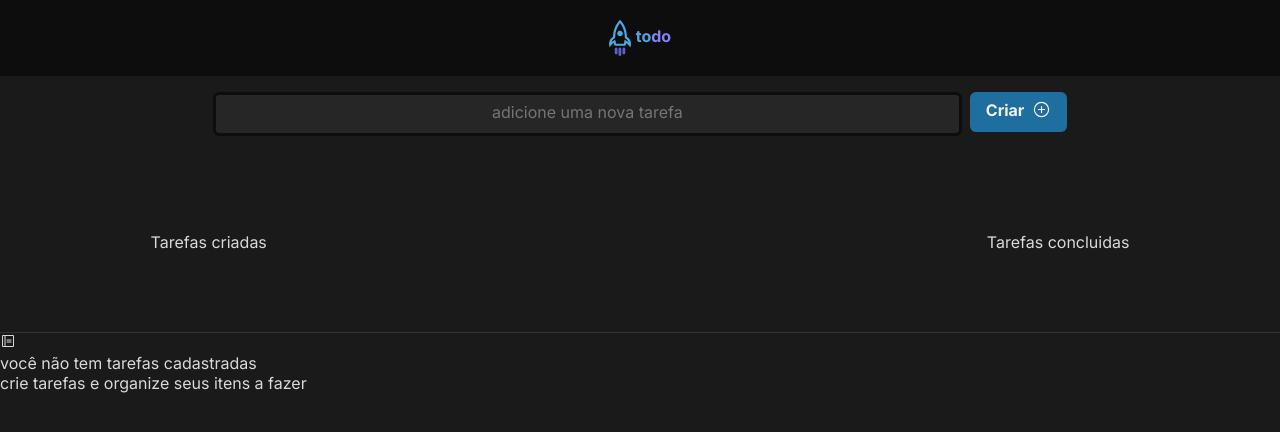
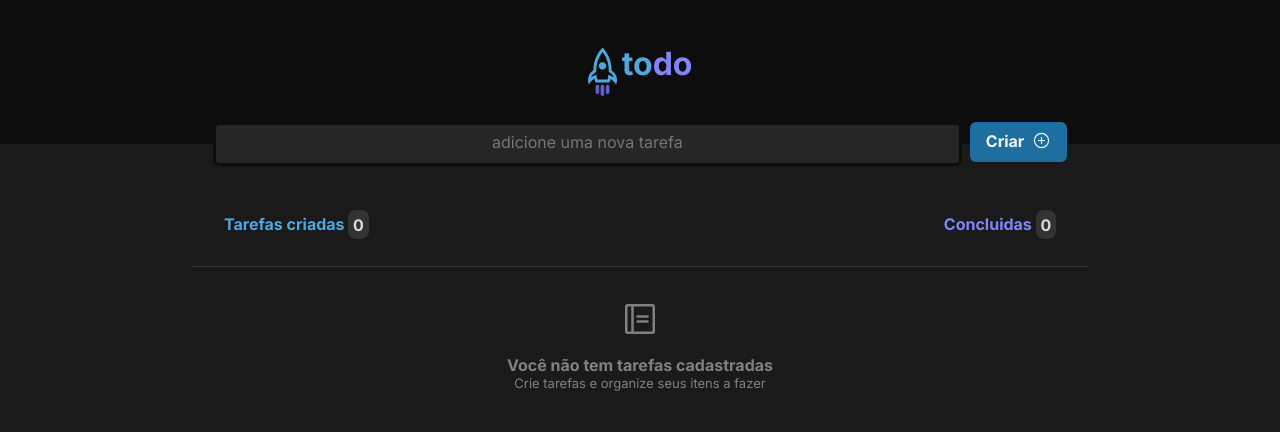
Before and after one commit to MiKoding/project-react-challenge-01, a React (Vite) app: page / in a window 1280 px wide. Shown: the top 432 px of the page. Built offline with nearby package versions, Linux system fonts and the light colour scheme.

Commit message:
atualizações do repositorio clonado

```diff
--- a/src/components/Header.module.css
+++ b/src/components/Header.module.css
@@ -2,13 +2,20 @@
     background: var(--gray-700);
     display: flex;
     justify-content: center;
-    padding: 1.25rem 0;
+    padding: 3rem 0;
     color: var(--purple);
     font-weight: 700;
     line-height: 200%;
+
 }
+
 .logo{
     display: flex;
+    height: 3rem;
+}
+
+.logo p{
+    font-size: 2rem;
 }
 .header img{
     margin-right:0.3rem;
@@ -17,3 +24,7 @@
 .header span{
     color: var(--blue);
 }
+
+.cadasterForm{
+    margin-top: calc(0px - 2rem - 6px);
+}
--- a/src/components/Header.tsx
+++ b/src/components/Header.tsx
@@ -4,14 +4,16 @@ import SearchBox from './SearchBox'
 
 export function Header(){
     return(
-        <div>
+        <div className={styles.headerBody}>
         <header className={styles.header}>
             <div className={styles.logo}>
                 <img src={rocketLogo} alt="nós so vai pra frente" />
                 <p><span>to</span>do</p>
             </div>
         </header>
+        <div className={styles.cadasterForm}>
         <SearchBox/>
+        </div>
         </div>
     )
 }
--- a/src/components/SearchBox.module.css
+++ b/src/components/SearchBox.module.css
@@ -20,9 +20,9 @@
     display: flex;
     height: 2.5rem;
     border-radius: 6px;
-    border: none;
+    border: 0;
     background: var(--blue-dark);
-    padding: 0.5rem 1rem;
+    padding: 0.55rem 1rem;
     color: var(--gray-100);
     margin-left: 0.5rem;
     font-weight: bold;
--- a/src/components/Task.module.css
+++ b/src/components/Task.module.css
@@ -1,10 +1,53 @@
+.body{
+    width: 70%;
+    margin: 0 auto;
+}
 .header{
+    justify-content: center;
+    padding: 2rem;
     display: flex;
-    justify-content: center;
-    border-bottom: 1px solid var(--gray-400);
-    padding: 5rem;
+    justify-content: space-between;
 }
 
+.header p{
+    color: var(--blue);
+    font-weight: bold;
+}
 .header p + p{
-    margin-left: 45rem;
+    color: var(--purple);
+
 }
+
+.header span{
+    background-color: var(--gray-400);
+    color: var(--gray-200);
+    border-radius: 8px;
+    border: 0;
+    padding: 0.3rem;
+}
+
+.figure{
+    margin-bottom: 1rem;
+    color: var(--gray-300);
+}
+
+.tasklist{
+    padding-top: 2rem;
+    border-top: 1px solid var(--gray-400);
+    flex-direction: column;
+    display: flex;
+    align-items: center;
+
+}
+
+.tasklist p{
+    color: var(--gray-300);
+    font-weight: bold;
+}
+
+.tasklist p + p{
+    color:var(--gray-300);
+    font-weight:100;
+    line-break: 1rem;
+    font-size: small;
+}
--- a/src/components/Task.tsx
+++ b/src/components/Task.tsx
@@ -2,15 +2,15 @@ import { Notebook } from "@phosphor-icons/react"
 import styles from "./Task.module.css"
 export function Task(){
     return (
-        <div>
+        <div className={styles.body}>
             <header className={styles.header}>
-                <p>Tarefas criadas</p>
-                <p>Tarefas concluidas</p>
+                <p>Tarefas criadas <span>0</span></p>
+                <p>Concluidas <span>0</span></p>
             </header>
-            <div>
-                <Notebook size={16}/>
-                <p>você não tem tarefas cadastradas</p>
-                <p>crie tarefas e organize seus itens a fazer</p>
+            <div className={styles.tasklist}>
+                <Notebook size={40} className={styles.figure}/>
+                <p>Você não tem tarefas cadastradas</p>
+                <p>Crie tarefas e organize seus itens a fazer</p>
             </div>
 
         </div>
```
